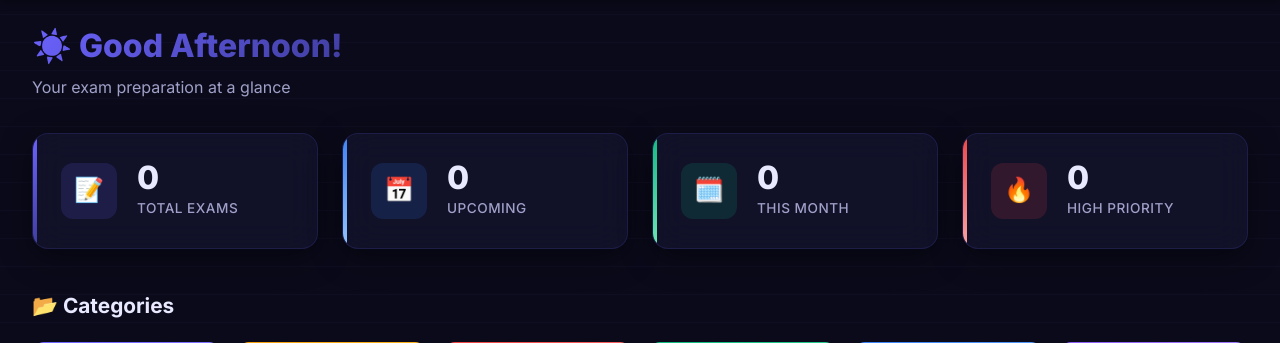
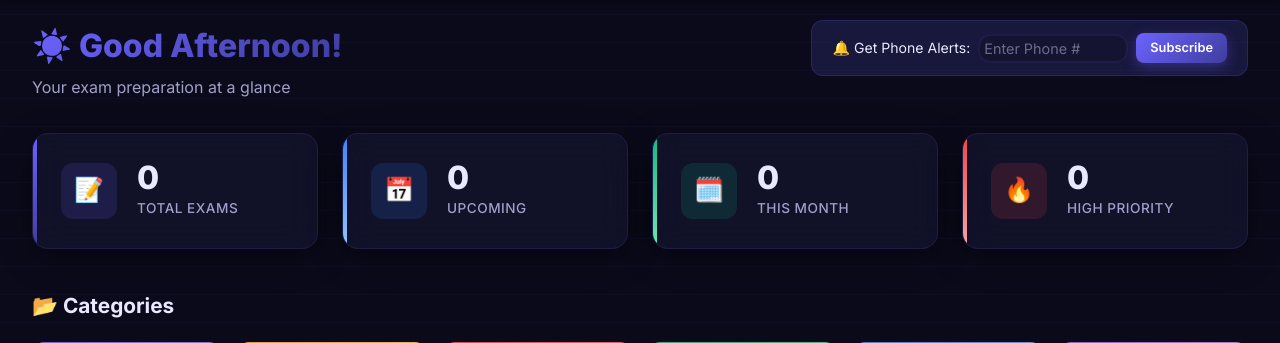
Before and after one commit to raja2115/life_importance, a Flask app: page / in a window 1280 px wide. Shown: the part 70-413 px from the top of the page. Run offline with Flask 3, Linux system fonts and the light colour scheme; data that the repository does not hold is empty.

Commit message:
Add CSV export, application start date, and SMS notification skeleton

```diff
--- a/routes/auth.py
+++ b/routes/auth.py
@@ -1,7 +1,8 @@
 from flask import Blueprint, render_template, request, redirect, url_for, flash, jsonify
 from flask_login import login_user, logout_user, login_required, current_user
+import re
 from models import db
-from models.exam import AdminUser
+from models.exam import AdminUser, Subscriber
 
 auth_bp = Blueprint('auth', __name__)
 
@@ -45,3 +46,25 @@ def auth_status():
         'logged_in': current_user.is_authenticated,
         'username': current_user.username if current_user.is_authenticated else None
     })
+
+@auth_bp.route('/api/subscribe', methods=['POST'])
+def subscribe():
+    """Subscribe a phone number for notifications."""
+    data = request.get_json()
+    if not data or not data.get('phone_number'):
+        return jsonify({'error': 'Phone number is required'}), 400
+
+    phone = data['phone_number'].strip()
+
+    # Basic validation (allow digits, +, spaces, dashes)
+    if not re.match(r'^[\d\+\-\s\(\)]{7,20}$', phone):
+        return jsonify({'error': 'Invalid phone number format'}), 400
+
+    # Check if exists
+    existing = Subscriber.query.filter_by(phone_number=phone).first()
+    if not existing:
+        sub = Subscriber(phone_number=phone)
+        db.session.add(sub)
+        db.session.commit()
+
+    return jsonify({'message': 'Subscribed successfully'})
--- a/routes/exams.py
+++ b/routes/exams.py
@@ -1,6 +1,8 @@
-from flask import Blueprint, render_template, request, jsonify
+from flask import Blueprint, render_template, request, jsonify, Response
 from flask_login import login_required, current_user
 from datetime import datetime, date, timedelta
+import csv
+import io
 from models import db
 from models.exam import Exam
 
@@ -83,6 +85,7 @@ def create_exam():
         name=data['name'],
         category=data.get('category', 'Banking'),
         exam_date=_parse_date(data.get('exam_date')),
+        application_start_date=_parse_date(data.get('application_start_date')),
         application_deadline=_parse_date(data.get('application_deadline')),
         official_website=data.get('official_website', ''),
         status=data.get('status', 'Upcoming'),
@@ -108,6 +111,7 @@ def update_exam(exam_id):
     exam.name = data.get('name', exam.name)
     exam.category = data.get('category', exam.category)
     exam.exam_date = _parse_date(data.get('exam_date')) if 'exam_date' in data else exam.exam_date
+    exam.application_start_date = _parse_date(data.get('application_start_date')) if 'application_start_date' in data else exam.application_start_date
     exam.application_deadline = _parse_date(data.get('application_deadline')) if 'application_deadline' in data else exam.application_deadline
     exam.official_website = data.get('official_website', exam.official_website)
     exam.status = data.get('status', exam.status)
@@ -126,6 +130,43 @@ def delete_exam(exam_id):
     db.session.delete(exam)
     db.session.commit()
     return jsonify({'message': 'Exam deleted successfully'})
+
+@exams_bp.route('/api/exams/export', methods=['GET'])
+@login_required
+def export_csv():
+    """Export all exams to CSV (admin only)."""
+    exams = Exam.query.order_by(Exam.exam_date.asc().nullslast()).all()
+
+    # Create in-memory CSV
+    si = io.StringIO()
+    cw = csv.writer(si)
+
+    # Write header
+    cw.writerow(['ID', 'Name', 'Category', 'Exam Date', 'Application Start', 'Application Deadline', 'Status', 'Priority', 'Website', 'Notes'])
+
+    # Write data
+    for exam in exams:
+        cw.writerow([
+            exam.id,
+            exam.name,
+            exam.category,
+            exam.exam_date.isoformat() if exam.exam_date else '',
+            exam.application_start_date.isoformat() if exam.application_start_date else '',
+            exam.application_deadline.isoformat() if exam.application_deadline else '',
+            exam.status,
+            exam.priority,
+            exam.official_website or '',
+            exam.notes or ''
+        ])
+
+    output = si.getvalue()
+
+    return Response(
+        output,
+        mimetype="text/csv",
+        headers={"Content-Disposition": "attachment;filename=exam_data.csv"}
+    )
+
 
 
 @exams_bp.route('/api/exams/stats', methods=['GET'])
--- a/templates/dashboard.html
+++ b/templates/dashboard.html
@@ -9,6 +9,7 @@
     </div>
     <div style="display:flex;gap:12px;align-items:center;">
         <div id="notificationBannerArea"></div>
+        <a href="/api/exams/export" class="btn btn-secondary admin-only" target="_blank">📥 Download CSV</a>
         <button class="btn btn-primary admin-only" id="dashAddExamBtn" onclick="openDashExamModal()">
             ➕ Add Exam
         </button>
@@ -138,6 +139,12 @@
                     <label for="dashExamDate">Exam Date</label>
                     <input type="date" id="dashExamDate" class="form-control">
                 </div>
+            </div>
+            <div class="form-row">
+                <div class="form-group">
+                    <label for="dashExamStartDate">Application Start Date</label>
+                    <input type="date" id="dashExamStartDate" class="form-control">
+                </div>
                 <div class="form-group">
                     <label for="dashExamDeadline">Application Deadline</label>
                     <input type="date" id="dashExamDeadline" class="form-control">
@@ -198,12 +205,13 @@ document.addEventListener('DOMContentLoaded', function() {
 
     loadDashboard();
 
-    if ('Notification' in window && Notification.permission === 'default') {
+    if (!localStorage.getItem('phoneSubscribed')) {
         const banner = document.getElementById('notificationBannerArea');
         banner.innerHTML = `
-            <div class="notification-banner">
-                <p>🔔 Enable notifications</p>
-                <button class="btn btn-sm btn-primary" onclick="requestNotifPermission(this)">Enable</button>
+            <div class="notification-banner" style="display:flex;gap:8px;align-items:center;">
+                <p>🔔 Get Phone Alerts:</p>
+                <input type="tel" id="notifPhone" placeholder="Enter Phone #" class="form-control" style="width:150px;padding:4px;font-size:0.9rem;">
+                <button class="btn btn-sm btn-primary" onclick="subscribePhone(this)">Subscribe</button>
             </div>
         `;
     }
@@ -301,6 +309,7 @@ function openDashExamModal(exam = null) {
         document.getElementById('dashExamName').value = exam.name;
         document.getElementById('dashExamCategory').value = exam.category;
         document.getElementById('dashExamDate').value = exam.exam_date || '';
+        document.getElementById('dashExamStartDate').value = exam.application_start_date || '';
         document.getElementById('dashExamDeadline').value = exam.application_deadline || '';
         document.getElementById('dashExamStatus').value = exam.status;
         document.getElementById('dashExamPriority').value = exam.priority;
@@ -334,6 +343,7 @@ async function submitDashExam(e) {
         name: document.getElementById('dashExamName').value,
         category: document.getElementById('dashExamCategory').value,
         exam_date: document.getElementById('dashExamDate').value || null,
+        application_start_date: document.getElementById('dashExamStartDate').value || null,
         application_deadline: document.getElementById('dashExamDeadline').value || null,
         status: document.getElementById('dashExamStatus').value,
         priority: document.getElementById('dashExamPriority').value,
@@ -381,11 +391,27 @@ async function confirmDashDelete() {
     }
 }
 
-function requestNotifPermission(btn) {
-    Notification.requestPermission().then(perm => {
+async function subscribePhone(btn) {
+    const input = document.getElementById('notifPhone');
+    const phone = input.value.trim();
+    if (!phone) {
+        showToast('Please enter a phone number', 'error');
+        return;
+    }
+
+    try {
+        await apiPost('/api/subscribe', { phone_number: phone });
+        localStorage.setItem('phoneSubscribed', 'true');
         btn.closest('.notification-banner').remove();
-        if (perm === 'granted') showToast('Notifications enabled!', 'success');
-    });
+        showToast('Subscribed to phone alerts!', 'success');
+
+        // Also ask for browser permission just in case
+        if ('Notification' in window && Notification.permission === 'default') {
+            Notification.requestPermission();
+        }
+    } catch(e) {
+        showToast('Failed to subscribe. Invalid format?', 'error');
+    }
 }
 </script>
 {% endblock %}
```
Also changed, not shown: models/exam.py (+13 -0 lines), templates/exams.html (+8 -1 lines), utils/email_sender.py (+37 -13 lines).
